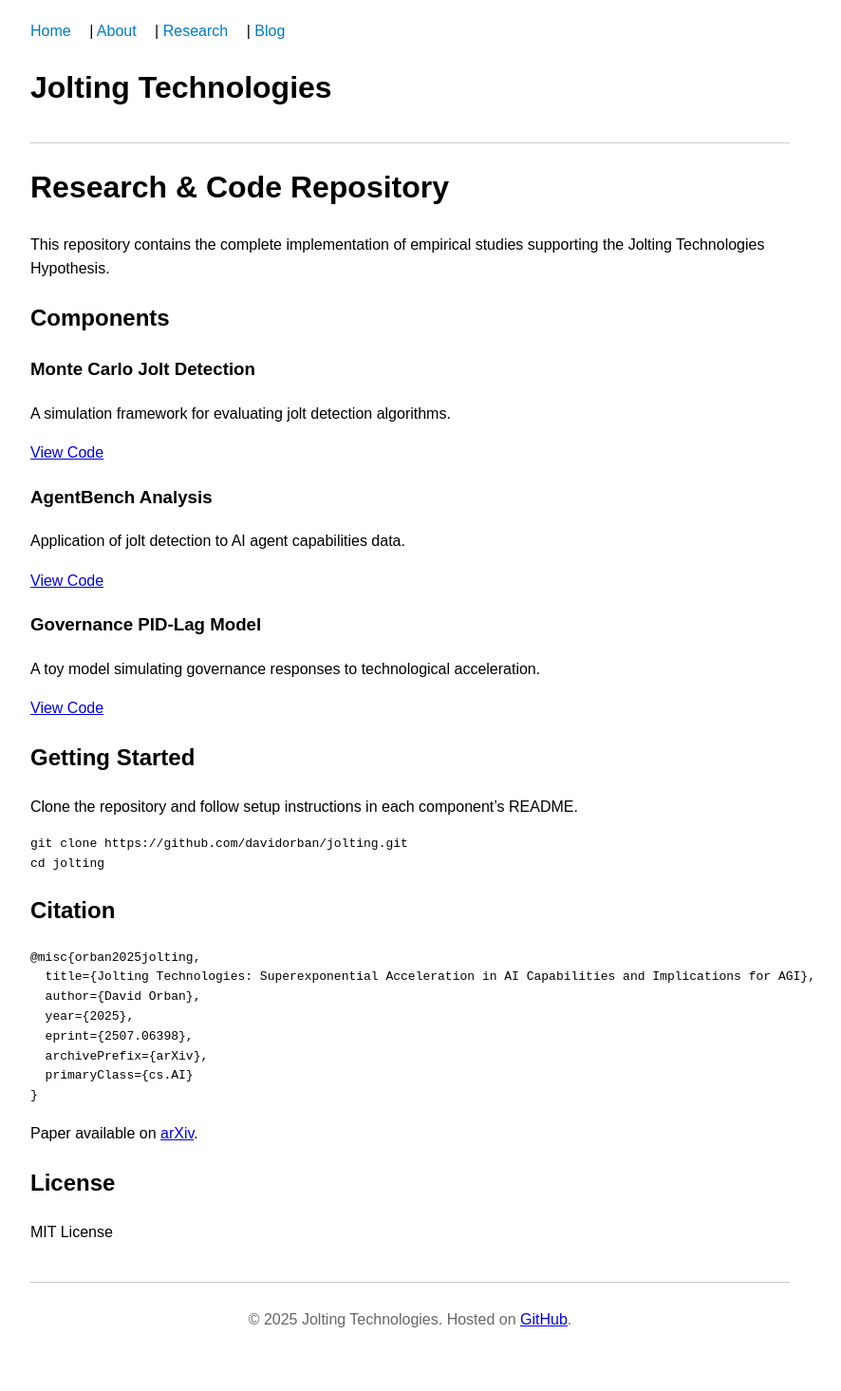
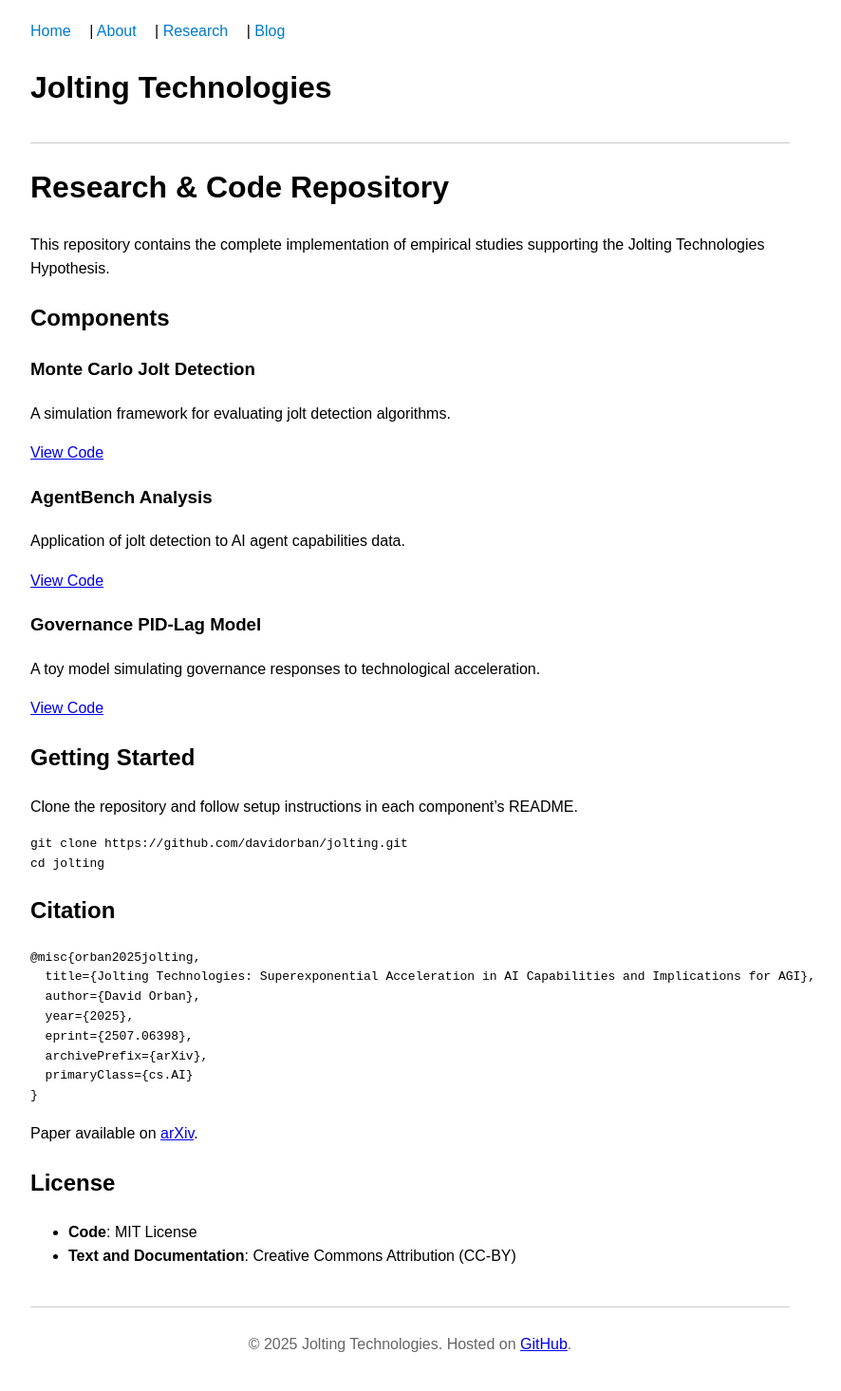
Before and after one commit to davidorban/jolting, a Jekyll site: the page built from docs/research.md, in a window 1280 px wide. Shown: the whole page at 95% size, without its empty margins (208-1094 px from the left). Built offline with Jekyll 4.4.1, drawn with Linux system fonts in a browser that asks for light colours; before the commit the page ends 1439 px from its top, so only the background shows below that.

Commit message:
Update license section to specify MIT for code and CC-BY for text

```diff
--- a/docs/research.md
+++ b/docs/research.md
@@ -50,4 +50,5 @@ Paper available on [arXiv](https://arxiv.org/abs/2507.06398).
 
 ## License
 
-MIT License
+- **Code**: MIT License
+- **Text and Documentation**: Creative Commons Attribution (CC-BY)
```
